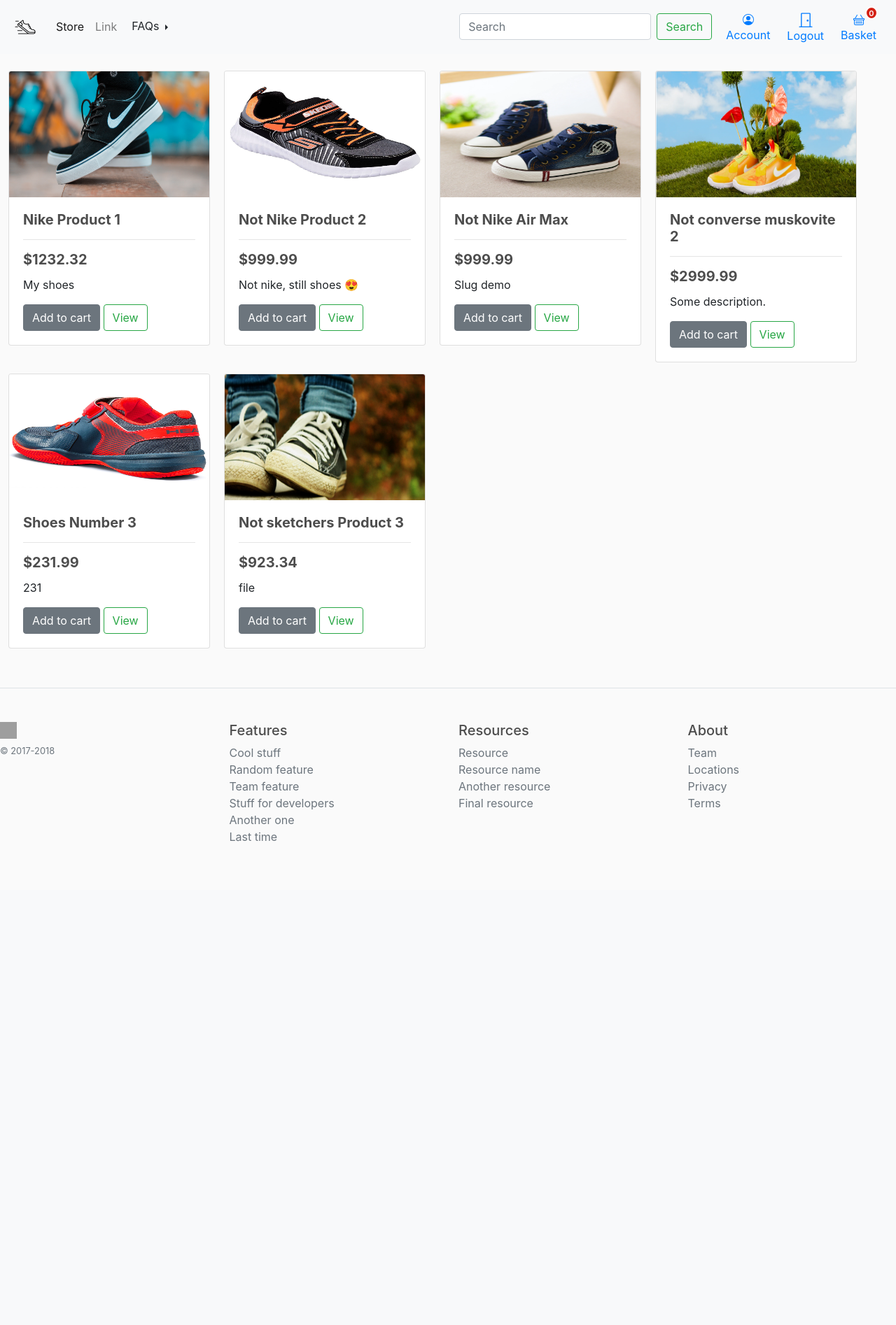
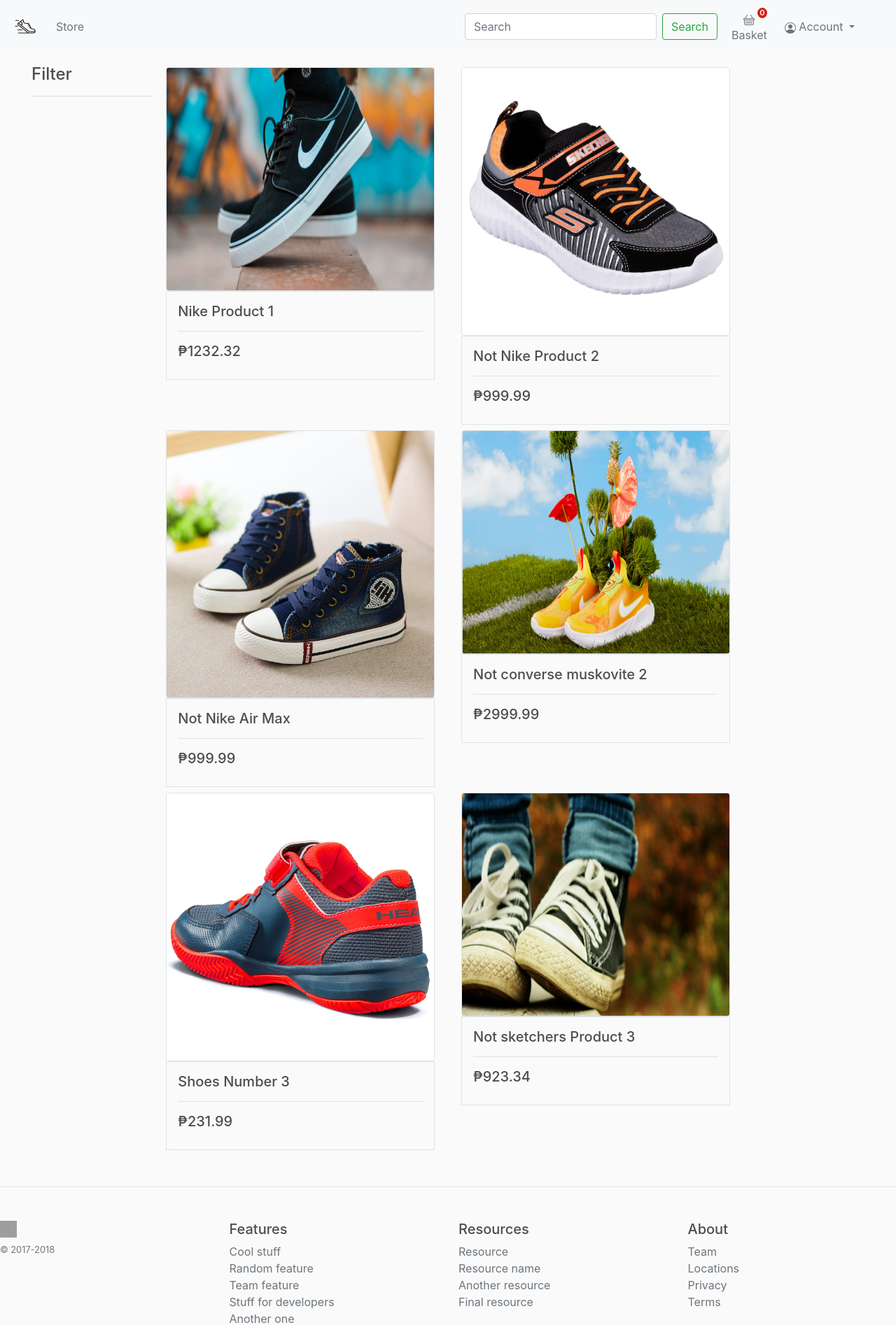
Before and after one commit to SinampalukanEnthusiast/Shoelandia, a Django app: page /store/ in a window 1280 px wide. Shown: the top 1894 px of the page at 70% size. Before the commit the page ends 1203 px from the top, so only its background shows below. Run offline with Django 3.2, Linux system fonts and the light colour scheme; a user stored in the database is signed in; data comes from the database, SQL or seed files in the repository; both versions use the stored data as it was after the commit; some libraries are stand-ins or nearby versions; grey boxes are pictures that could not be loaded.

Commit message:
refactored html templates

```diff
--- a/basket/views.py
+++ b/basket/views.py
@@ -34,7 +34,7 @@
         basket.delete(product=product_id)
 
         basket_qty = basket.__len__()
-        basket_total = basket.get_total_price()
+        basket_total = basket.get_subtotal()
         response = JsonResponse({'qty': basket_qty, 'subtotal': basket_total})
         return response
 
@@ -48,7 +48,6 @@
         basket.update(product=product_id, qty=product_qty)
 
         basket_qty = basket.__len__()
-        basket_total = basket.get_total_price()
-        print(basket_total)
+        basket_total = basket.get_subtotal()
         response = JsonResponse({'qty': basket_qty, 'subtotal': basket_total})
         return response
--- a/store/static/css/main.css
+++ b/store/static/css/main.css
@@ -134,3 +134,13 @@
 .carousel-control-next {
   max-width: 5rem;
 }
+.img-link-overlay {
+  font-size: 0px;
+  display: block;
+  position: absolute;
+  inset: 0px;
+  z-index: 1;
+}
+.my-font {
+  font-family: "Lilita One", cursive;
+}
--- a/templates/account/registration/login.html
+++ b/templates/account/registration/login.html
@@ -11,7 +11,7 @@
         <div class="container">
           <div class="row">
             <div class="col-12 col-lg-7 mx-auto">
-              <h4 class="mb-2 text-center">Login</h4>
+              <h4 class="mb-2 text-center font-weight-light">Login</h4>
               <hr />
               <form
                 class="bootstrap4 account-form p-4 rounded col-lg-10 mx-auto"
--- a/templates/store/main.html
+++ b/templates/store/main.html
@@ -2,7 +2,7 @@
 {% load static %}
 <html>
   <head>
-    <title>Home</title>
+    {% block title %} {% endblock title %}
 
     <meta
       name="viewport"
@@ -32,7 +32,12 @@
       type="text/css"
       href="{% static 'css/basket.css' %}"
     />
-
+    <link rel="preconnect" href="https://fonts.googleapis.com" />
+    <link rel="preconnect" href="https://fonts.gstatic.com" crossorigin />
+    <link
+      href="https://fonts.googleapis.com/css2?family=Lilita+One&display=swap"
+      rel="stylesheet"
+    />
     <link
       rel="shortcut icon"
       type="image/png"
--- a/templates/store/nav.html
+++ b/templates/store/nav.html
@@ -26,39 +26,11 @@
     <div class="collapse navbar-collapse" id="navbarTogglerDemo03">
       <ul class="navbar-nav mr-auto mt-2 mt-lg-0">
         <li class="nav-item active">
-          <a class="nav-link" href="{% url 'store' %}"
+          <a class="nav-link text-muted" href="{% url 'store' %}"
             >Store <span class="sr-only">(current)</span></a
           >
         </li>
-        <li class="nav-item">
-          <a class="nav-link" href="#">Link</a>
-        </li>
-        <li class="nav-item">
-          <div class="btn-group dropright">
-            <button
-              type="button"
-              class="btn dropdown-toggle"
-              data-toggle="dropdown"
-              aria-haspopup="true"
-              aria-expanded="false"
-            >
-              FAQs
-            </button>
-            <div class="dropdown-menu">
-              <button class="dropdown-item" type="button">
-                <a class="nav-link p-0" href="{% url 'home' %}">About </a>
-              </button>
-              <button class="dropdown-item" type="button">
-                <a class="nav-link p-0" href="{% url 'home' %}">Pricing </a>
-              </button>
-              <button class="dropdown-item" type="button">
-                <a class="nav-link p-0" href="{% url 'home' %}"
-                  >Shipping locations
-                </a>
-              </button>
-            </div>
-          </div>
-        </li>
+        <li class="nav-item"></li>
       </ul>
       <form class="form-inline my-2 my-lg-0 mr-2">
         <input
@@ -72,85 +44,11 @@
         </button>
       </form>
       <div class="form-inline my-2 my-lg-0">
-        {% if request.user.is_authenticated %}
-        <a
-          type="button"
-          role="button"
-          href="{% url 'dashboard' %}"
-          class="btn btn-outline-primary border-0 basket-btn"
-        >
-          <div>
-            <svg
-              xmlns="http://www.w3.org/2000/svg"
-              width="16"
-              height="16"
-              fill="currentColor"
-              class="bi bi-person-circle"
-              viewBox="0 0 16 16"
-            >
-              <path d="M11 6a3 3 0 1 1-6 0 3 3 0 0 1 6 0z" />
-              <path
-                fill-rule="evenodd"
-                d="M0 8a8 8 0 1 1 16 0A8 8 0 0 1 0 8zm8-7a7 7 0 0 0-5.468 11.37C3.242 11.226 4.805 10 8 10s4.757 1.225 5.468 2.37A7 7 0 0 0 8 1z"
-              />
-            </svg>
-          </div>
-          <span class="fs15 fw500">Account</span>
-        </a>
-        <a
-          type="button"
-          role="button"
-          href="{% url  'logout' %}"
-          class="btn btn-outline-primary border-0 basket-btn"
-        >
-          <div>
-            <svg
-              xmlns="http://www.w3.org/2000/svg"
-              width="22"
-              height="22"
-              fill="currentColor"
-              class="bi bi-door-closed"
-              viewBox="0 0 16 16"
-            >
-              <path
-                d="M3 2a1 1 0 0 1 1-1h8a1 1 0 0 1 1 1v13h1.5a.5.5 0 0 1 0 1h-13a.5.5 0 0 1 0-1H3V2zm1 13h8V2H4v13z"
-              />
-              <path d="M9 9a1 1 0 1 0 2 0 1 1 0 0 0-2 0z" />
-            </svg>
-          </div>
-          <span class="fs15 fw500">Logout</span>
-        </a>
-        {% else %}
-        <a
-          type="button"
-          role="button"
-          href="{% url  'login' %}"
-          class="btn btn-outline-primary border-0 basket-btn"
-        >
-          <div>
-            <svg
-              xmlns="http://www.w3.org/2000/svg"
-              width="22"
-              height="22"
-              fill="currentColor"
-              class="bi bi-door-closed"
-              viewBox="0 0 16 16"
-            >
-              <path
-                d="M3 2a1 1 0 0 1 1-1h8a1 1 0 0 1 1 1v13h1.5a.5.5 0 0 1 0 1h-13a.5.5 0 0 1 0-1H3V2zm1 13h8V2H4v13z"
-              />
-              <path d="M9 9a1 1 0 1 0 2 0 1 1 0 0 0-2 0z" />
-            </svg>
-          </div>
-          <span class="fs15 fw500">Login</span>
-        </a>
-
-        {% endif %}
         <a
           type="button"
           role="button"
           href="{% url 'basket_summary' %}"
-          class="btn btn-outline-primary border-0 basket-btn"
+          class="btn btn-outline-primary border-0 text-muted basket-btn"
         >
           <div class="d-flex-inline">
             {% with total_qty=basket|length %}
@@ -174,6 +72,90 @@
           </div>
           <span class="fs15 fw500">Basket</span>
         </a>
+        {% if request.user.is_authenticated %}
+        <div class="btn-group dropdown ">
+          <button
+            type="button"
+            class="btn dropdown-toggle text-muted"
+            data-toggle="dropdown"
+            aria-haspopup="true"
+            aria-expanded="false"
+          >
+            <svg
+              xmlns="http://www.w3.org/2000/svg"
+              width="16"
+              height="16"
+              fill="currentColor"
+              class="bi bi-person-circle d-flex-inline"
+              viewBox="0 0 16 16"
+            >
+              <path d="M11 6a3 3 0 1 1-6 0 3 3 0 0 1 6 0z" />
+              <path
+                fill-rule="evenodd"
+                d="M0 8a8 8 0 1 1 16 0A8 8 0 0 1 0 8zm8-7a7 7 0 0 0-5.468 11.37C3.242 11.226 4.805 10 8 10s4.757 1.225 5.468 2.37A7 7 0 0 0 8 1z"
+              />
+            </svg>
+            <span class="fs15 fw500"> Account</span>
+          </button>
+          <div class="container-fluid">
+
+            <div class="dropdown-menu ">
+
+                  <button class="dropdown-item " type="button">
+                  <a class="nav-link p-0 text-muted " href="{% url 'dashboard' %}">Dashboard </a>
+                </button>
+                <button class="dropdown-item" type="button">
+                  <a class="container-fluid text-muted nav-link p-0 btn btn-outline-primary border-0 basket-btn" href="{% url 'logout' %}">Logout
+                    <div class="">
+                      <svg
+                        xmlns="http://www.w3.org/2000/svg"
+                        width="22"
+                        height="22"
+                        fill="currentColor"
+                        class="bi bi-door-closed "
+                        viewBox="0 0 16 16">
+                        <path
+                          d="M3 2a1 1 0 0 1 1-1h8a1 1 0 0 1 1 1v13h1.5a.5.5 0 0 1 0 1h-13a.5.5 0 0 1 0-1H3V2zm1 13h8V2H4v13z"
+                        />
+                        <path d="M9 9a1 1 0 1 0 2 0 1 1 0 0 0-2 0z" />
+                      </svg>
+                    </div>
+                  </a>
+                </button>
+
+          </div>
+          </div>
+
+        </div>
+
+        </a>
+        {% else %}
+        <a
+          type="button"
+          role="button"
+          href="{% url  'login' %}"
+          class="btn btn-outline-primary text-muted border-0 basket-btn"
+        >
+          <div>
+            <svg
+              xmlns="http://www.w3.org/2000/svg"
+              width="22"
+              height="22"
+              fill="currentColor"
+              class="bi bi-door-closed"
+              viewBox="0 0 16 16"
+            >
+              <path
+                d="M3 2a1 1 0 0 1 1-1h8a1 1 0 0 1 1 1v13h1.5a.5.5 0 0 1 0 1h-13a.5.5 0 0 1 0-1H3V2zm1 13h8V2H4v13z"
+              />
+              <path d="M9 9a1 1 0 1 0 2 0 1 1 0 0 0-2 0z" />
+            </svg>
+          </div>
+          <span class="fs15 fw500">Login</span>
+        </a>
+
+        {% endif %}
+
       </div>
     </div>
   </nav>
--- a/templates/store/store.html
+++ b/templates/store/store.html
@@ -1,42 +1,51 @@
-{% extends 'store/main.html' %} {% load static %} {% block content%}
+{% extends 'store/main.html' %} {% load static %} {% block content %}
+
+<!-- this is a comment -->
+{% block title %}
+<title>Store</title>
+{% endblock title %}
+
 <div class="container-fluid d-flex justify-content-center">
+  <div class="col d-flex">
+    <div class="col-lg-2">
+      <h4>Filter</h4>
+      <hr />
+    </div>
     <div class="row">
       {% for product in products %}
 
-    <div class="ml-1 px-2 py-2">
-      <div class="card" style="width: 18rem">
+      <div class="col">
+        <div class="container-fluid p-1">
           <img
-          class="card-img-top"
-          src="{{ product.imageURL }}"
-          alt="Card image cap"
-          width="286px"
-          height="180px"
+            src="{{product.imageURL}}"
+            class="rounded mx-auto d-block border"
+            style="
+              max-width: 20rem;
+              height: 20rem;
+              min-height: fit-content;
+              min-width: 100%;
+            "
+            alt="..."
           />
-        <div class="card-body">
+          <div class="card-img-overlay">
+            <a
+              href="{% url 'product_detail' product.slug %}"
+              class="img-link-overlay"
+            ></a>
+          </div>
+          <div class="card-body border container-fluid p-3">
             <h5 class="card-title">
-            <strong>{{product.brand_name}} {{product.product_name}}</strong>
+              {{product.brand_name}} {{product.product_name}}
               <hr />
-            <strong>${{product.price|floatformat:2}}</strong>
+              &#x20b1;{{product.price|floatformat:2}}
             </h5>
-          <p class="card-text">{{product.description}}</p>
-          <button
-            type="button"
-            id="add-button"
-            value="{{product.id}}"
-            class="btn btn-secondary"
-          >
-            Add to cart
-          </button>
-
-          <a
-            class="btn btn-outline-success"
-            href="{% url 'product_detail' product.slug %}"
-            >View</a
-          >
           </div>
         </div>
       </div>
+
       {% endfor %}
+    </div>
+    <div class="col-lg-2 ml-auto p-2"></div>
   </div>
 </div>
 
```
Also changed, not shown: templates/account/registration/register.html (+4 -3 lines), templates/account/user/dashboard.html (+29 -4 lines), templates/account/user/dashboard_edit.html (+4 -3 lines), templates/basket/summary.html (+16 -7 lines), templates/checkout/delivery_choices.html (+12 -6 lines), templates/checkout/payment_selection.html (+20 -7 lines), templates/checkout/payment_successful.html (+11 -1 lines), templates/store/home.html (+20 -18 lines), templates/store/product_detail.html (+16 -12 lines), db.sqlite3, static/images/nike_MeBOCNg.webp (added), static/images/shoesbg1_K8yuGnr.jpg (added), static/images/velcro_kids_3_BNy9OoV.jpg (added). Lines whose indentation alone changed are shown as unchanged.
